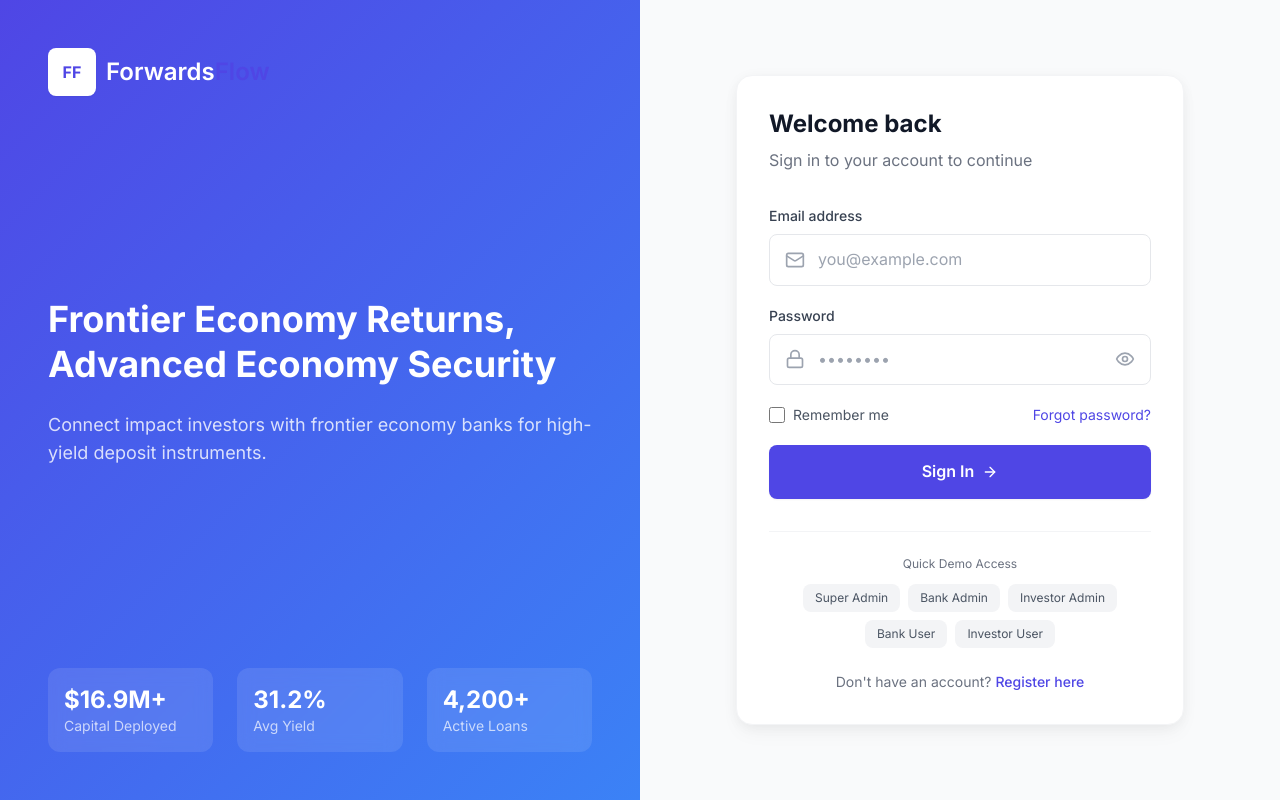
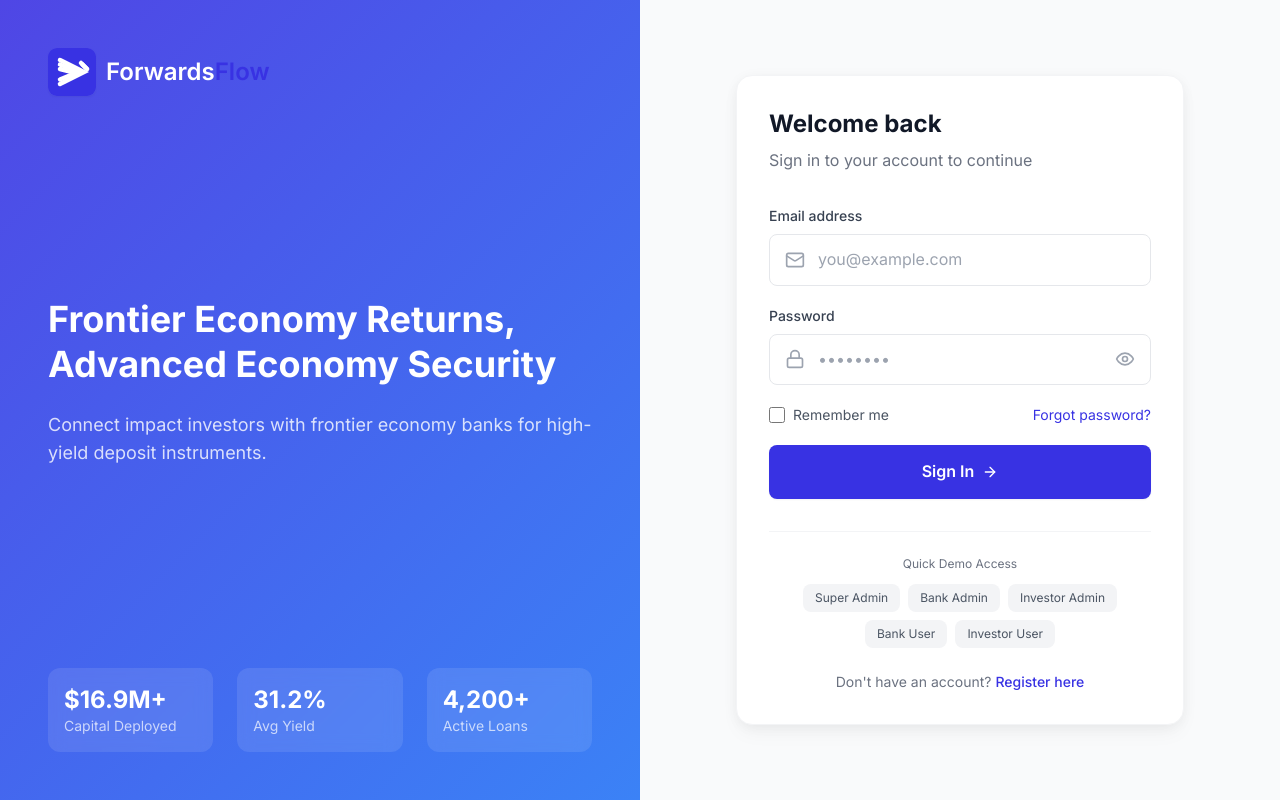
Before and after one commit to FlowForwards/forwardsflow-amplify, a React (Create React App) app: page /login in a window 1280 px wide. Built offline with nearby package versions, Linux system fonts and the light colour scheme; the HTML template or start-up script is replaced by a standard one.

Commit message:
New ForwardsFlow logo and favicon

```diff
--- a/public/index.html
+++ b/public/index.html
@@ -2,11 +2,12 @@
 <html lang="en">
   <head>
     <meta charset="utf-8" />
-    <link rel="icon" href="%PUBLIC_URL%/favicon.ico" />
+    <link rel="icon" type="image/svg+xml" href="%PUBLIC_URL%/favicon.svg" />
+    <link rel="icon" type="image/x-icon" href="%PUBLIC_URL%/favicon.ico" />
     <meta name="viewport" content="width=device-width, initial-scale=1" />
-    <meta name="theme-color" content="#6366f1" />
+    <meta name="theme-color" content="#3832E3" />
     <meta name="description" content="ForwardsFlow - Frontier economy returns, advanced economy security." />
-    <link rel="apple-touch-icon" href="%PUBLIC_URL%/logo192.png" />
+    <link rel="apple-touch-icon" href="%PUBLIC_URL%/apple-touch-icon.png" />
     <link rel="manifest" href="%PUBLIC_URL%/manifest.json" />
     <link rel="preconnect" href="https://fonts.googleapis.com" />
     <link rel="preconnect" href="https://fonts.gstatic.com" crossorigin />
@@ -15,8 +16,8 @@
     <style>
       body { margin: 0; font-family: 'Inter', sans-serif; background-color: #f8fafc; }
       .loading-screen { position: fixed; inset: 0; display: flex; flex-direction: column; align-items: center; justify-content: center; background: white; z-index: 9999; }
-      .loading-logo { width: 48px; height: 48px; background: #6366f1; border-radius: 12px; display: flex; align-items: center; justify-content: center; color: white; font-weight: bold; font-size: 18px; margin-bottom: 16px; }
-      .loading-spinner { width: 32px; height: 32px; border: 3px solid #e2e8f0; border-top-color: #6366f1; border-radius: 50%; animation: spin 1s linear infinite; }
+      .loading-logo { width: 48px; height: 48px; margin-bottom: 16px; }
+      .loading-spinner { width: 32px; height: 32px; border: 3px solid #e2e8f0; border-top-color: #3832E3; border-radius: 50%; animation: spin 1s linear infinite; }
       @keyframes spin { to { transform: rotate(360deg); } }
     </style>
   </head>
@@ -24,7 +25,7 @@
     <noscript>You need to enable JavaScript to run this app.</noscript>
     <div id="root">
       <div class="loading-screen">
-        <div class="loading-logo">FF</div>
+        <img src="%PUBLIC_URL%/favicon.svg" alt="ForwardsFlow" class="loading-logo" />
         <div class="loading-spinner"></div>
       </div>
     </div>
--- a/src/components/common/Footer.js
+++ b/src/components/common/Footer.js
@@ -49,7 +49,16 @@ const Footer = () => {
           {/* Company Info */}
           <div className="lg:col-span-1">
             <div className="flex items-center gap-2 mb-6">
-              <div className="w-10 h-10 bg-primary-600 rounded-lg flex items-center justify-center text-white font-bold">FF</div>
+              <svg className="w-10 h-10 rounded-lg shadow-sm" viewBox="0 0 32 32" xmlns="http://www.w3.org/2000/svg">
+                <rect width="32" height="32" rx="6" fill="#3832E3"/>
+                <g stroke="#ffffff" strokeWidth="3" strokeLinecap="round" fill="none">
+                  <path d="M 8 8 L 24 16 L 8 24"/>
+                  <path d="M 8 11 L 20 16 L 8 21"/>
+                  <path d="M 8 14 L 16 16"/>
+                  <path d="M 22 10 L 26 14"/>
+                  <path d="M 23 11 L 26 14"/>
+                </g>
+              </svg>
               <span className="text-xl font-semibold text-white">ForwardsFlow</span>
             </div>
             <p className="text-sm text-gray-400 mb-4">
--- a/src/components/common/index.js
+++ b/src/components/common/index.js
@@ -2,15 +2,28 @@ import React from 'react';
 import { Bell, ChevronDown, LogOut, Settings, User, Search, Menu, Filter } from 'lucide-react';
 import { useAuth } from '../../context/AuthContext';
 
+// ForwardsFlow Logo SVG Component
+const LogoIcon = ({ className }) => (
+  <svg className={className} viewBox="0 0 32 32" xmlns="http://www.w3.org/2000/svg">
+    <rect width="32" height="32" rx="6" fill="#3832E3"/>
+    <g stroke="#ffffff" strokeWidth="3" strokeLinecap="round" fill="none">
+      <path d="M 8 8 L 24 16 L 8 24"/>
+      <path d="M 8 11 L 20 16 L 8 21"/>
+      <path d="M 8 14 L 16 16"/>
+      <path d="M 22 10 L 26 14"/>
+      <path d="M 23 11 L 26 14"/>
+    </g>
+  </svg>
+);
+
 // ForwardsFlow Logo
 export const Logo = ({ size = 'default', showText = true, variant = 'default' }) => {
-  const sizeClasses = { small: 'w-8 h-8 text-xs', default: 'w-10 h-10 text-sm', large: 'w-12 h-12 text-base' };
+  const sizeClasses = { small: 'w-8 h-8', default: 'w-10 h-10', large: 'w-12 h-12' };
   const textSizeClasses = { small: 'text-lg', default: 'text-xl', large: 'text-2xl' };
-  const bgColor = variant === 'white' ? 'bg-white text-primary-600' : 'bg-primary-600 text-white';
 
   return (
     <div className="flex items-center gap-2.5">
-      <div className={`${sizeClasses[size]} ${bgColor} rounded-lg flex items-center justify-center font-bold shadow-sm`}>FF</div>
+      <LogoIcon className={`${sizeClasses[size]} rounded-lg shadow-sm`} />
       {showText && (
         <span className={`${textSizeClasses[size]} font-semibold`}>
           <span className={variant === 'white' ? 'text-white' : 'text-gray-900'}>Forwards</span>
--- a/tailwind.config.js
+++ b/tailwind.config.js
@@ -8,16 +8,16 @@ module.exports = {
     extend: {
       colors: {
         primary: {
-          50: '#eef2ff',
-          100: '#e0e7ff',
-          200: '#c7d2fe',
-          300: '#a5b4fc',
-          400: '#818cf8',
-          500: '#6366f1',
-          600: '#4f46e5',
-          700: '#4338ca',
-          800: '#3730a3',
-          900: '#312e81',
+          50: '#eef1ff',
+          100: '#e0e4ff',
+          200: '#c6ccff',
+          300: '#a3a9ff',
+          400: '#7b7eff',
+          500: '#5652f7',
+          600: '#3832e3',
+          700: '#2f29c7',
+          800: '#2724a1',
+          900: '#24227f',
         },
       },
       fontFamily: {
```
Also changed, not shown: public/favicon.svg (added), public/logo.svg (added).
